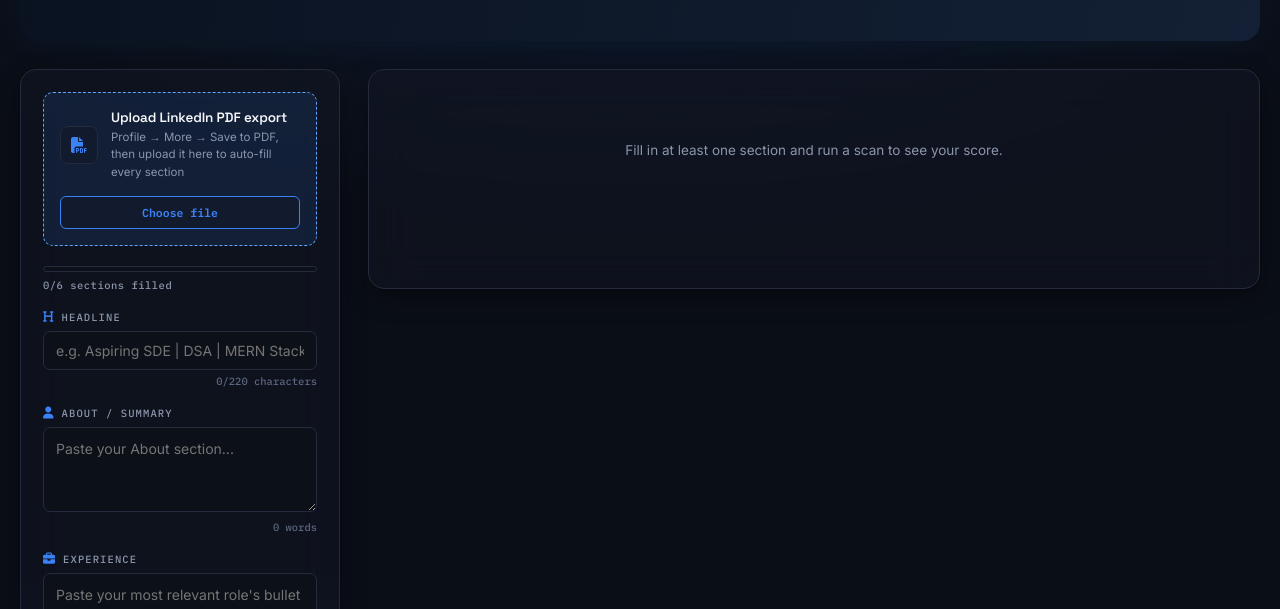
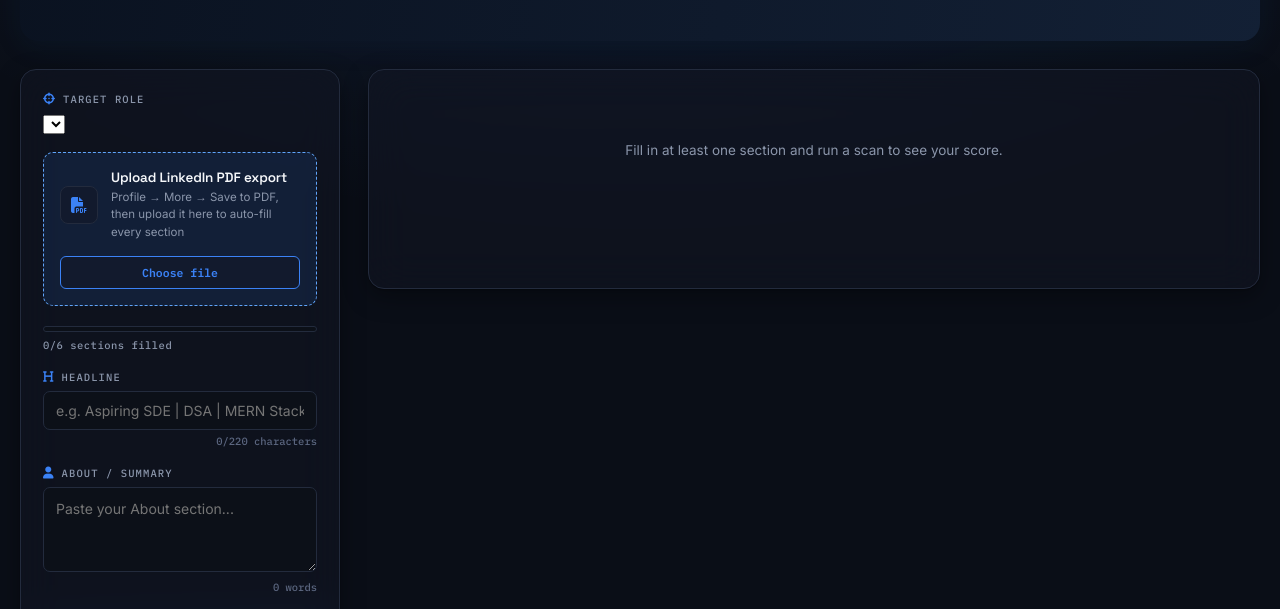
Before and after one commit to golusourav72-commits/Linkedin-Profile-Score-, a website: page index.html in a window 1280 px wide. Shown: the part 190-799 px from the top of the page. Drawn offline with nearby package versions, Linux system fonts and the light colour scheme.

Commit message:
Refactor index.html structure and add role selection

```diff
--- a/index.html
+++ b/index.html
@@ -56,6 +56,11 @@
 
       <!-- LEFT: INPUT PANEL -->
       <section class="panel">
+
+        <div class="field role-select-field">
+          <label class="field-label" for="targetRoleSelect"><i class="fa-solid fa-crosshairs"></i> Target Role</label>
+          <select id="targetRoleSelect"></select>
+        </div>
 
         <div class="upload-box" id="uploadBox">
           <div class="upload-icon"><i class="fa-solid fa-file-pdf"></i></div>
@@ -137,7 +142,7 @@
           </div>
 
           <div class="ats-match" id="atsMatch">
-            <div class="section-title">ATS Keyword Match — SDE Roles</div>
+            <div class="section-title">ATS Keyword Match — <span id="atsRoleLabel">SDE Roles</span></div>
             <div class="ats-match-bar-row">
               <div class="score-bar-track"><div class="score-bar-fill" id="atsMatchFill"></div></div>
               <span class="ats-match-pct" id="atsMatchPct">0%</span>
```
